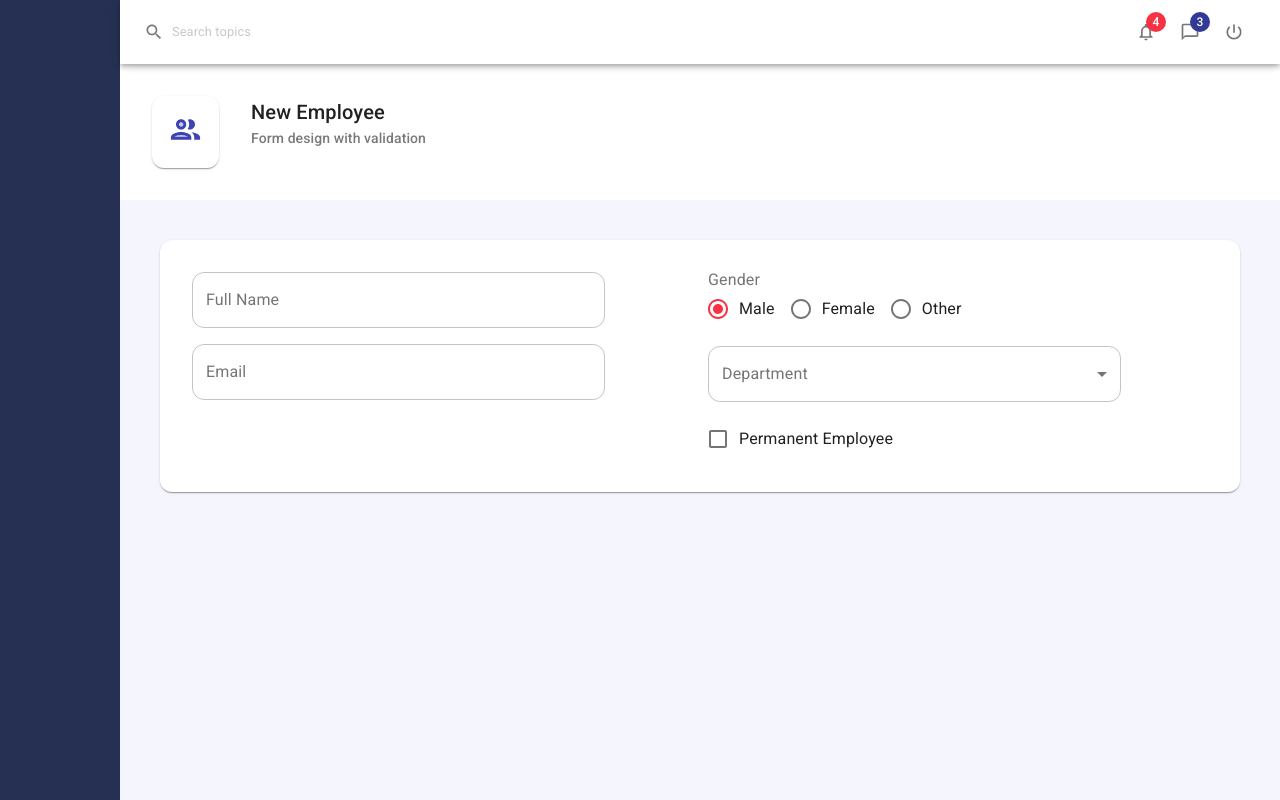
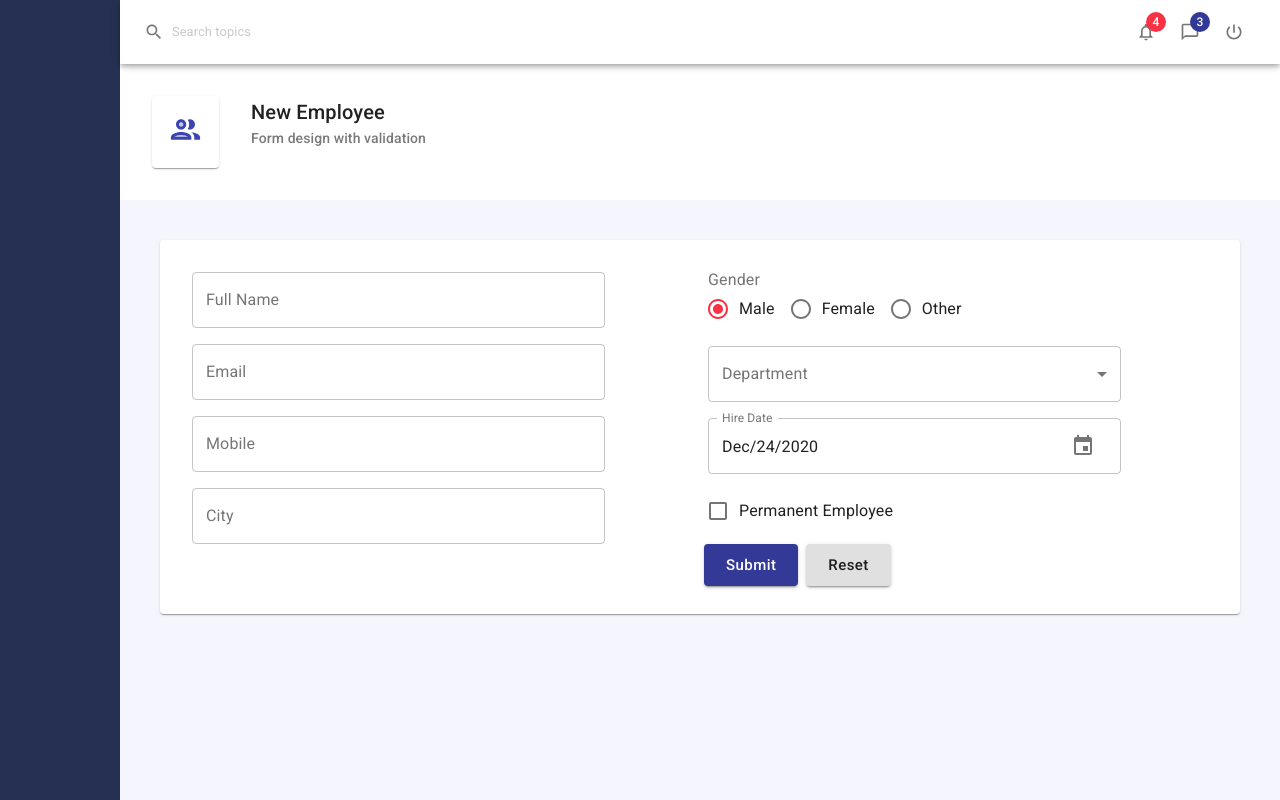
Before and after one commit to adipati27ma/employees-mui-system, a React (Create React App) app: page / in a window 1280 px wide. Built offline with nearby package versions, Linux system fonts and the light colour scheme.

Commit message:
original form design done

```diff
--- a/src/App/App.js
+++ b/src/App/App.js
@@ -28,7 +28,7 @@
     },
   },
   shape: {
-    borderRadius: "12px",
+    // borderRadius: "12px",
   },
   overrides: {
     MuiAppBar: {
--- /dev/null
+++ b/src/components/controls/Button.js
@@ -0,0 +1,40 @@
+import React from "react";
+import PropTypes from "prop-types";
+import { Button as MuiButton, makeStyles } from "@material-ui/core";
+
+const useStyles = makeStyles((theme) => ({
+  root: {
+    margin: theme.spacing(0.5),
+    "& .MuiButton-label": {
+      textTransform: "none",
+    },
+  },
+}));
+
+function Button(props) {
+  const { text, size, color, variant, onClick, ...others } = props;
+  const classes = useStyles();
+
+  return (
+    <MuiButton
+      className={classes.root}
+      variant={variant || "contained"}
+      size={size || "large"}
+      color={color || "primary"}
+      onClick={onClick}
+      {...others}
+    >
+      {text}
+    </MuiButton>
+  );
+}
+
+Button.propTypes = {
+  text: PropTypes.string,
+  size: PropTypes.string,
+  color: PropTypes.string,
+  variant: PropTypes.string,
+  onClick: PropTypes.func,
+};
+
+export default Button;
--- a/src/components/controls/Controls.js
+++ b/src/components/controls/Controls.js
@@ -2,12 +2,16 @@
 import RadioGroup from "./RadioGroup";
 import Select from "./Select";
 import Checkbox from "./Checkbox";
+import DatePicker from "./DatePicker";
+import Button from "./Button";
 
 const Controls = {
   Input,
   RadioGroup,
   Select,
   Checkbox,
+  DatePicker,
+  Button,
 };
 
 export default Controls;
--- /dev/null
+++ b/src/components/controls/DatePicker.js
@@ -0,0 +1,42 @@
+import React from "react";
+import PropTypes from "prop-types";
+import {
+  KeyboardDatePicker,
+  MuiPickersUtilsProvider,
+} from "@material-ui/pickers";
+import DateFnsUtils from "@date-io/date-fns";
+
+function DatePicker(props) {
+  const { name, label, value, onChange } = props;
+
+  const convertToDefaultEventPara = (name, value) => ({
+    target: {
+      name,
+      value,
+    },
+  });
+
+  return (
+    <MuiPickersUtilsProvider utils={DateFnsUtils}>
+      <KeyboardDatePicker
+        disableToolbar
+        variant="inline"
+        inputVariant="outlined"
+        label={label}
+        format="MMM/dd/yyyy"
+        name={name}
+        value={value}
+        onChange={(date) => onChange(convertToDefaultEventPara(name, date))}
+      />
+    </MuiPickersUtilsProvider>
+  );
+}
+
+DatePicker.propTypes = {
+  name: PropTypes.string,
+  label: PropTypes.string,
+  value: PropTypes.number,
+  onChange: PropTypes.func,
+};
+
+export default DatePicker;
--- a/src/pages/Employees/EmployeeForm.js
+++ b/src/pages/Employees/EmployeeForm.js
@@ -42,6 +42,18 @@
             value={values.email}
             onChange={handleInputChange}
           />
+          <Controls.Input
+            name="mobile"
+            label="Mobile"
+            value={values.mobile}
+            onChange={handleInputChange}
+          />
+          <Controls.Input
+            name="city"
+            label="City"
+            value={values.city}
+            onChange={handleInputChange}
+          />
         </Grid>
         <Grid item xs={6}>
           <Controls.RadioGroup
@@ -58,12 +70,22 @@
             onChange={handleInputChange}
             option={employeeService.getDepartmentCollection()}
           />
+          <Controls.DatePicker
+            name="hireDate"
+            label="Hire Date"
+            value={values.hireDate}
+            onChange={handleInputChange}
+          />
           <Controls.Checkbox
             name="isPermanent"
             label="Permanent Employee"
             value={values.isPermanent}
             onChange={handleInputChange}
           />
+          <div>
+            <Controls.Button type="submit" text="Submit" />
+            <Controls.Button text="Reset" color="default" />
+          </div>
         </Grid>
       </Grid>
     </Form>
```
Also changed, not shown: 1 other file (tests, documents, lock files or other folders).
